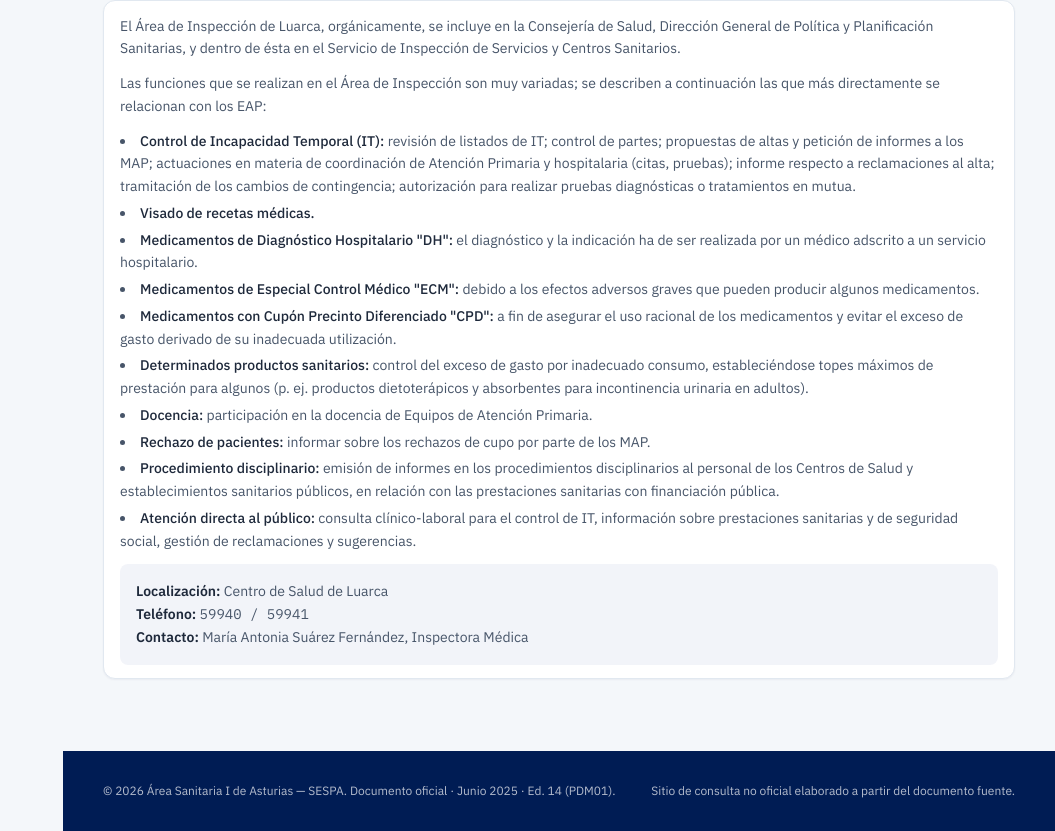
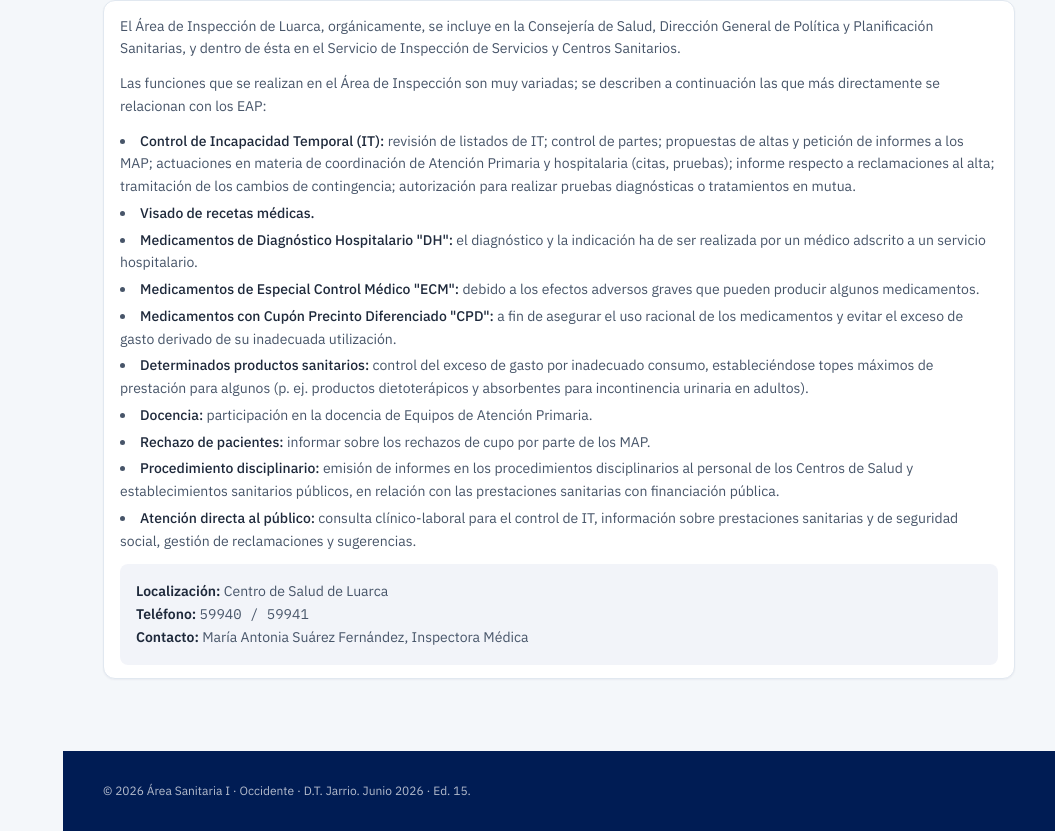
Before and after one commit to calidadasturiasarea1/guia, a plain HTML site: page servicios-apoyo.html in a window 1280 px wide. Shown: the part 5142-5973 px from the top of the page, without its empty margins (225-1280 px from the left). Drawn offline with nearby package versions, Linux system fonts and the light colour scheme.

Commit message:
Update footer content with new information

```diff
--- a/servicios-apoyo.html
+++ b/servicios-apoyo.html
@@ -355,8 +355,7 @@
 
     <footer class="bg-navy-dark text-white/70 mt-4">
       <div class="max-w-5xl mx-auto px-6 sm:px-10 py-8 text-xs flex flex-col sm:flex-row items-center justify-between gap-3">
-        <p>© <span id="year"></span> Área Sanitaria I de Asturias — SESPA. Documento oficial · Junio 2025 · Ed. 14 (PDM01).</p>
-        <p class="no-print">Sitio de consulta no oficial elaborado a partir del documento fuente.</p>
+        <p>© <span id="year"></span> Área Sanitaria I · Occidente · D.T. Jarrio. Junio 2026 · Ed. 15.</p>
       </div>
     </footer>
   </main>
```
